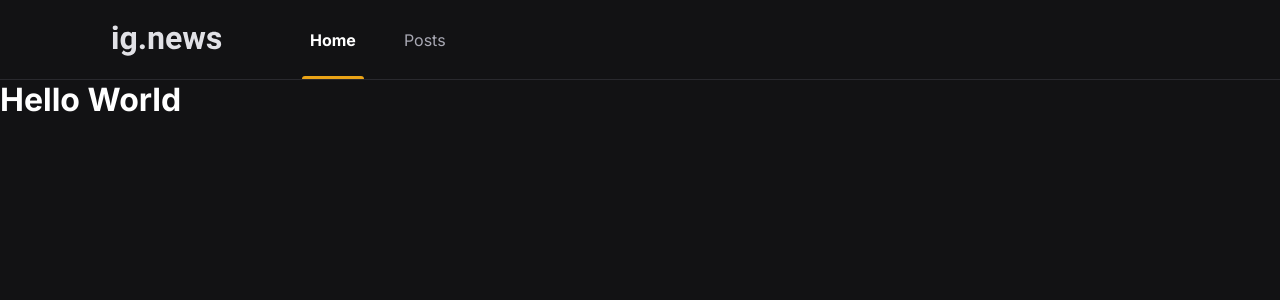
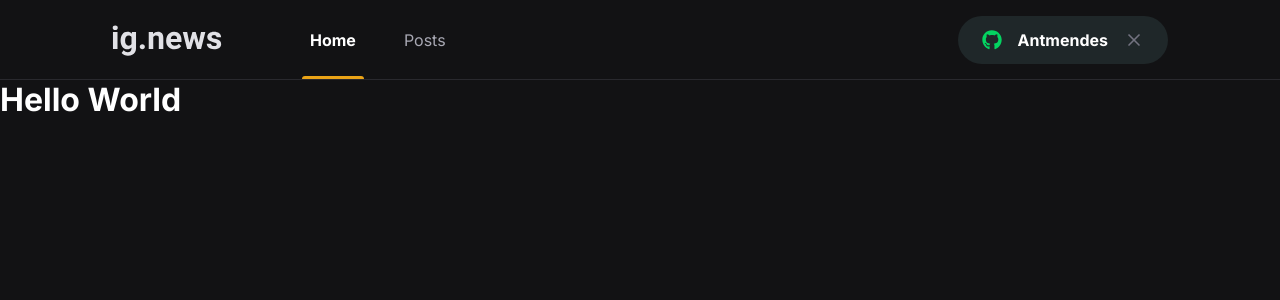
Before and after one commit to Antmendes/ignews, a Next.js app: page / in a window 1280 px wide. Shown: the top 300 px of the page. Built offline with nearby package versions, Linux system fonts and the light colour scheme.

Commit message:
criando e estilizando componente signinbutton

```diff
--- a/package.json
+++ b/package.json
@@ -18,6 +18,7 @@
     "node-sass": "^9.0.0",
     "react": "18.2.0",
     "react-dom": "18.2.0",
+    "react-icons": "^4.10.1",
     "sass": "^1.63.6",
     "typescript": "5.1.3"
   }
--- a/src/app/components/Header/page.tsx
+++ b/src/app/components/Header/page.tsx
@@ -1,3 +1,4 @@
+import { SignInButton } from '../SignInButton/page'
 import styles from './styles.module.scss'
 
 export function Header() {
@@ -9,6 +10,8 @@
                     <a className={styles.active}>Home</a>
                     <a>Posts</a>
                 </nav>
+
+                <SignInButton />
             </div>
         </header>
     )
--- a/src/app/components/Header/styles.module.scss
+++ b/src/app/components/Header/styles.module.scss
@@ -14,7 +14,7 @@
    nav {
     margin-left: 5rem;
     height: 5rem;
-   }
+
 
    a {
     display: inline-block;
@@ -50,5 +50,10 @@
         background: var(--yellow-500);
 
     }
+}
+   }
+
+   button {
+    margin-left: auto;
    }
 }
--- /dev/null
+++ b/src/app/components/SignInButton/page.tsx
@@ -0,0 +1,30 @@
+import { FaGithub } from 'react-icons/fa'
+import { FiX } from 'react-icons/fi'
+
+import styles from './styles.module.scss'
+
+export function SignInButton() {
+    const isUserLoggedIn = true;
+    return isUserLoggedIn ? (
+        <button
+        type="button"
+        className={styles.signInButton}
+        >
+           <FaGithub color='#04d361' />
+           Antmendes
+           <FiX color='#737380' className={styles.closeIcon}/>
+        </button>
+
+    ) : (
+        <button
+        type="button"
+        className={styles.signInButton}
+        >
+           <FaGithub color='#eba417' />
+           Sign in with Github
+        </button>
+    )
+
+
+
+}
--- /dev/null
+++ b/src/app/components/SignInButton/styles.module.scss
@@ -0,0 +1,33 @@
+.signInButton {
+    height: 3rem;
+    border-radius: 3rem;
+    background: var(--gray-850);
+    border: 0;
+    padding: 0 1.5rem;
+
+    display: flex;
+    align-items: center;
+    justify-content: center;
+
+    color: var(--white);
+    font-weight: bold;
+
+    svg {
+        width: 20px;
+        height: 20px;
+    }
+
+    svg:first-child {
+        margin-right: 1rem;
+    }
+
+    svg.closeIcon {
+        margin-left: 1rem;
+    }
+
+    transition: filter 0.2s;
+
+    &:hover {
+        filter:brightness(0.8)
+    }
+}
--- a/src/app/styles/global.scss
+++ b/src/app/styles/global.scss
@@ -10,6 +10,7 @@
     --gray-50: #e1e1e6;
     --gray-300: #a8a8b3;
     --gray-800: #29292e;
+    --gray-850: #1f2729;
     --gray-900: #121214;
 
     --cyan-500: #61dafb;
```
Also changed, not shown: 1 other file (tests, documents, lock files or other folders).
